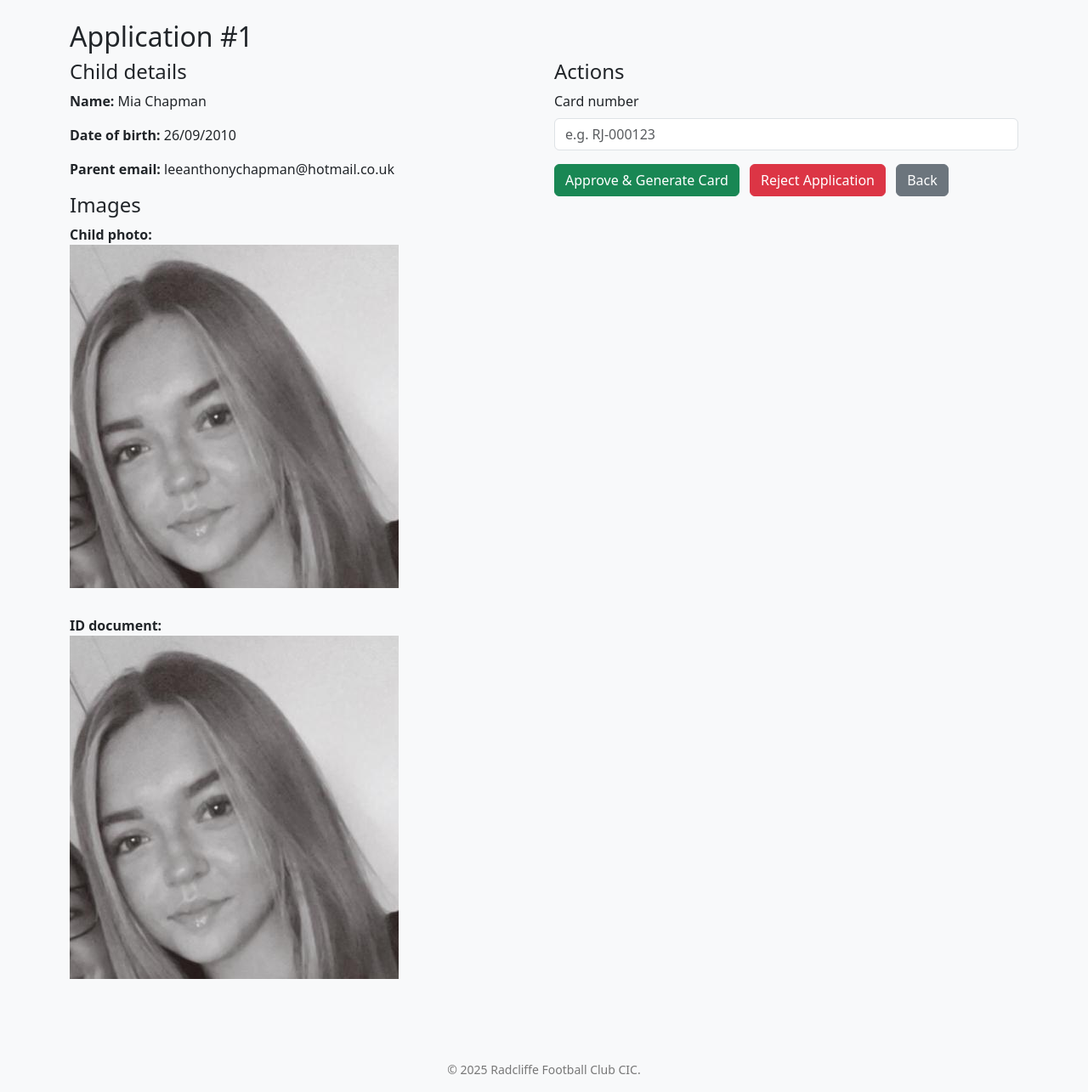
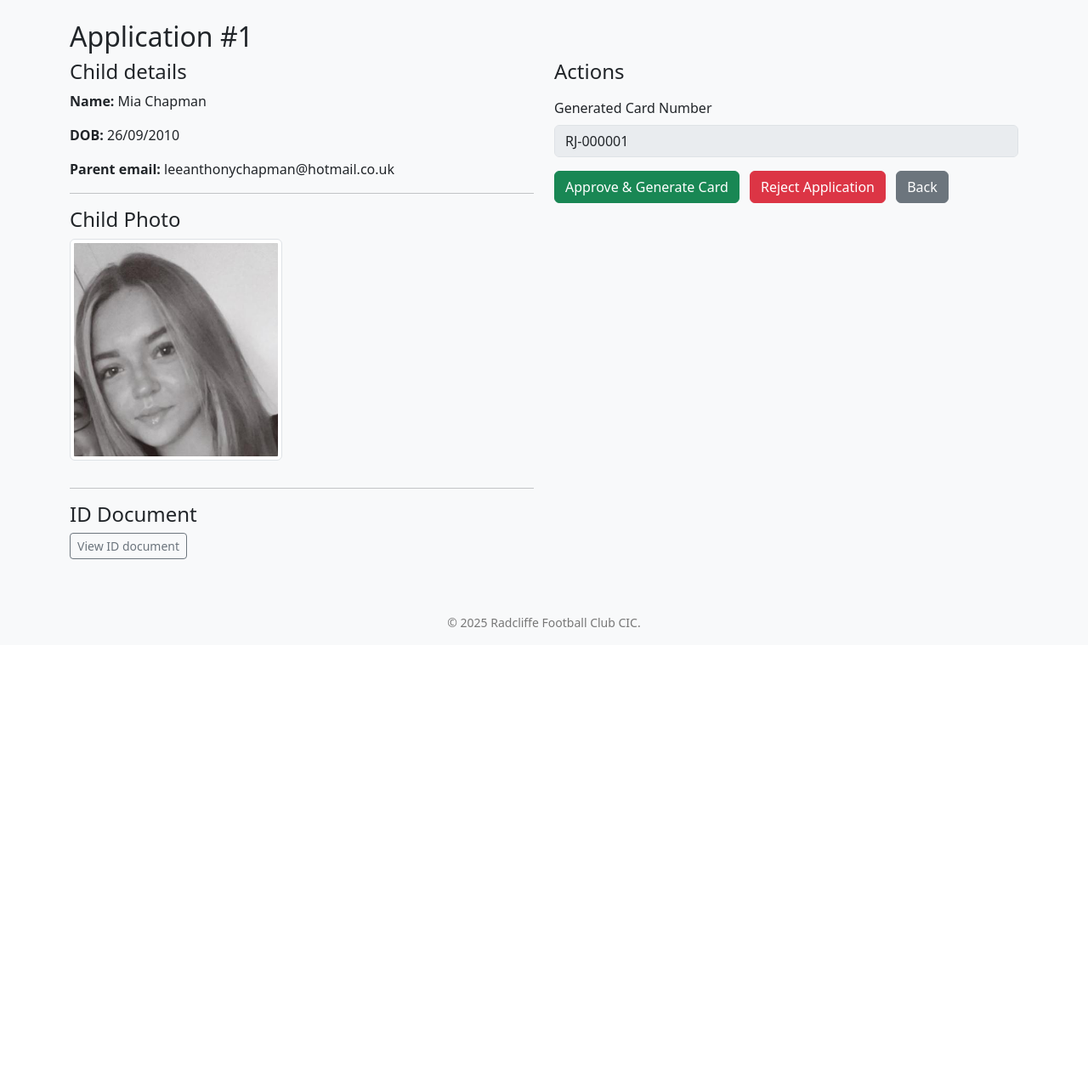
Before and after one commit to LeeChapman1988/radcliffe-fc-junior-membership, a Flask app: template templates/admin_application_detail.html in a window 1280 px wide. Shown: the part 66-1351 px from the top of the page at 85% size. After the commit the page ends 804 px from the top, so only its background shows below. Run offline with Flask 3, Linux system fonts and the light colour scheme; the template is opened without the code that fills it: values that come from a table or form of the project are taken from there, others are empty.

Commit message:
Fix admin application detail template

```diff
--- a/templates/admin_application_detail.html
+++ b/templates/admin_application_detail.html
@@ -1,56 +1,63 @@
 {% extends "base.html" %}
-
 {% block content %}
 <h2>Application #{{ application.id }}</h2>
 
 <div class="row">
   <div class="col-md-6">
+
     <h4>Child details</h4>
     <p><strong>Name:</strong> {{ child.full_name }}</p>
-    <p><strong>Date of birth:</strong> {{ child.date_of_birth.strftime("%d/%m/%Y") }}</p>
+    <p><strong>DOB:</strong> {{ child.date_of_birth.strftime("%d/%m/%Y") }}</p>
     <p><strong>Parent email:</strong> {{ child.parent.email }}</p>
 
-    <h4>Images</h4>
-    <p>
-      <strong>Child photo:</strong><br>
-      <img src="{{ url_for('uploaded_file', filename=application.photo_filename) }}"
-           alt="Child photo"
-           class="img-fluid mb-3">
-    </p>
+    <hr>
+    <h4>Child Photo</h4>
+    <img
+      src="{{ url_for('uploaded_file', filename=application.photo_filename) }}"
+      class="img-thumbnail mb-3"
+      alt="Child photo"
+      style="max-width:250px;"
+    >
 
-    {% if application.id_document_filename %}
-    <p>
-      <strong>ID document:</strong><br>
-      <img src="{{ url_for('uploaded_file', filename=application.id_document_filename) }}"
-           alt="ID document"
-           class="img-fluid mb-3">
-    </p>
-    {% endif %}
+    <hr>
+    <h4>ID Document</h4>
+    <a
+      href="{{ url_for('uploaded_file', filename=application.id_document_filename) }}"
+      target="_blank"
+      class="btn btn-outline-secondary btn-sm"
+    >
+      View ID document
+    </a>
+
   </div>
 
   <div class="col-md-6">
     <h4>Actions</h4>
-    <form method="POST">
+
+    <form method="post" class="mt-3">
+
       <div class="mb-3">
-        <label for="card_number" class="form-label">Card number</label>
+        <label class="form-label">Generated Card Number</label>
         <input type="text"
                class="form-control"
-               id="card_number"
-               name="card_number"
-               value="{{ child.card.card_number if child.card else '' }}"
-               placeholder="e.g. RJ-000123">
+               value="RJ-{{ '%06d'|format(application.id) }}"
+               disabled>
       </div>
 
       <button type="submit" name="action" value="approve" class="btn btn-success">
-        Approve &amp; Generate Card
+        Approve & Generate Card
       </button>
+
       <button type="submit" name="action" value="reject" class="btn btn-danger ms-2">
         Reject Application
       </button>
+
       <a href="{{ url_for('admin_applications') }}" class="btn btn-secondary ms-2">
         Back
       </a>
+
     </form>
   </div>
 </div>
+
 {% endblock %}
```
